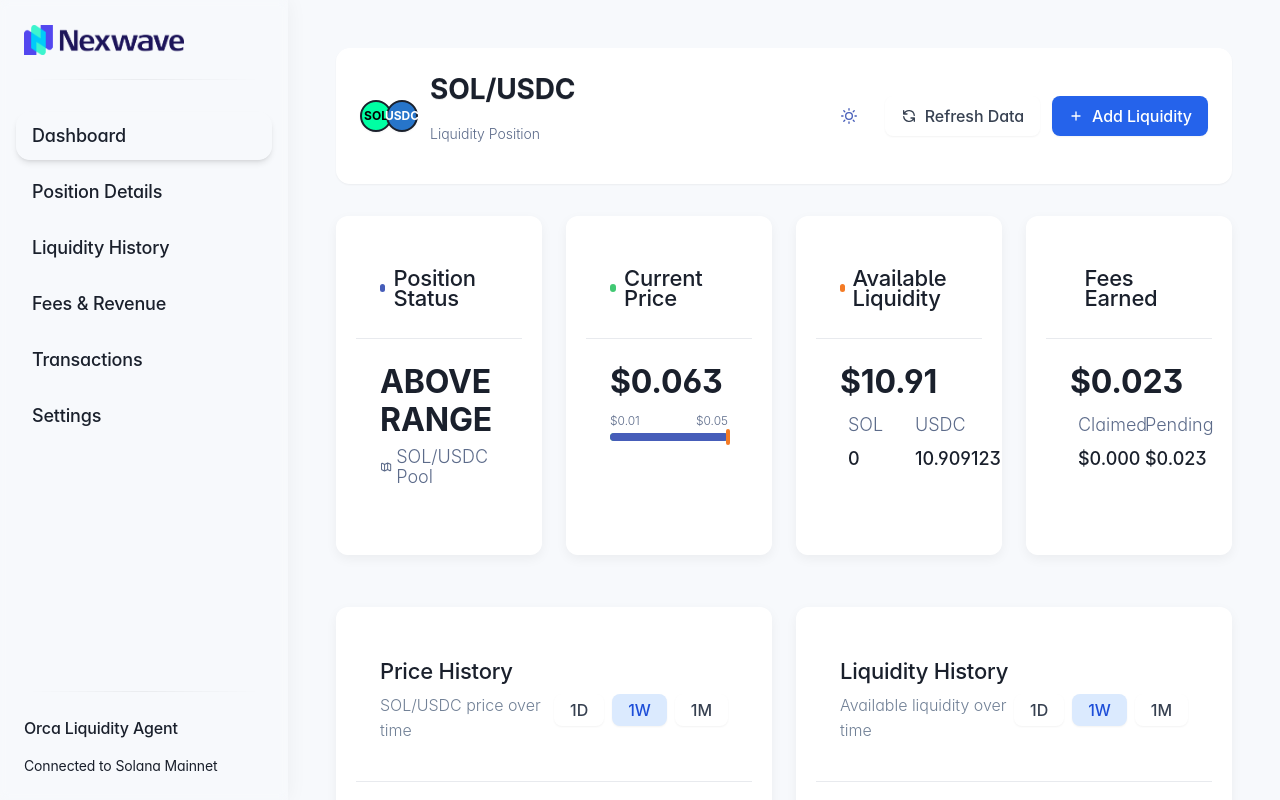
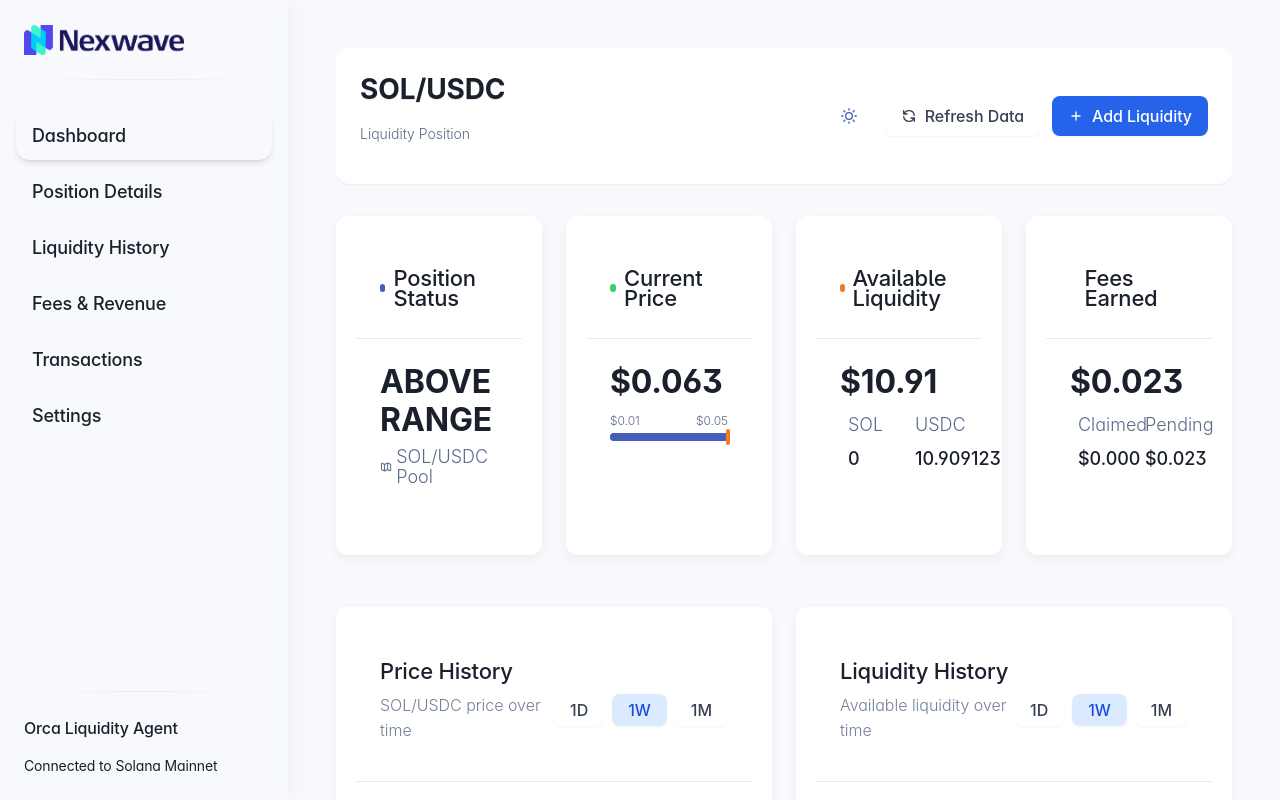
Before and after one commit to algo-traders-club/dolphin, a Next.js app in the folder packages/dashboard/: page / in a window 1280 px wide. Built offline with nearby package versions, Linux system fonts and the light colour scheme.

Commit message:
Remove token icons from header, keeping simple text format

```diff
--- a/packages/dashboard/src/app/page.tsx
+++ b/packages/dashboard/src/app/page.tsx
@@ -91,17 +91,7 @@ export default function Home() {
     <DashboardLayout>
       <div className="flex flex-col space-y-8">
         <div className="flex flex-col md:flex-row md:items-center justify-between gap-4 bg-card p-6 rounded-lg shadow-sm border-0">
-          <div className="flex items-center gap-3">
-            <div className="flex items-center gap-2">
-              <div className="flex -space-x-1.5">
-                <div className="h-8 w-8 rounded-full bg-[#00FFA3] border-2 border-background flex items-center justify-center shadow-sm">
-                  <span className="text-xs font-bold text-black">SOL</span>
-                </div>
-                <div className="h-8 w-8 rounded-full bg-[#2775CA] border-2 border-background flex items-center justify-center shadow-sm">
-                  <span className="text-xs font-bold text-white">USDC</span>
-                </div>
-              </div>
-            </div>
+          <div className="flex items-center">
             <div>
               <h2 className="text-2xl font-semibold tracking-tight">SOL/USDC</h2>
               <p className="text-sm text-muted-foreground">Liquidity Position</p>
```
